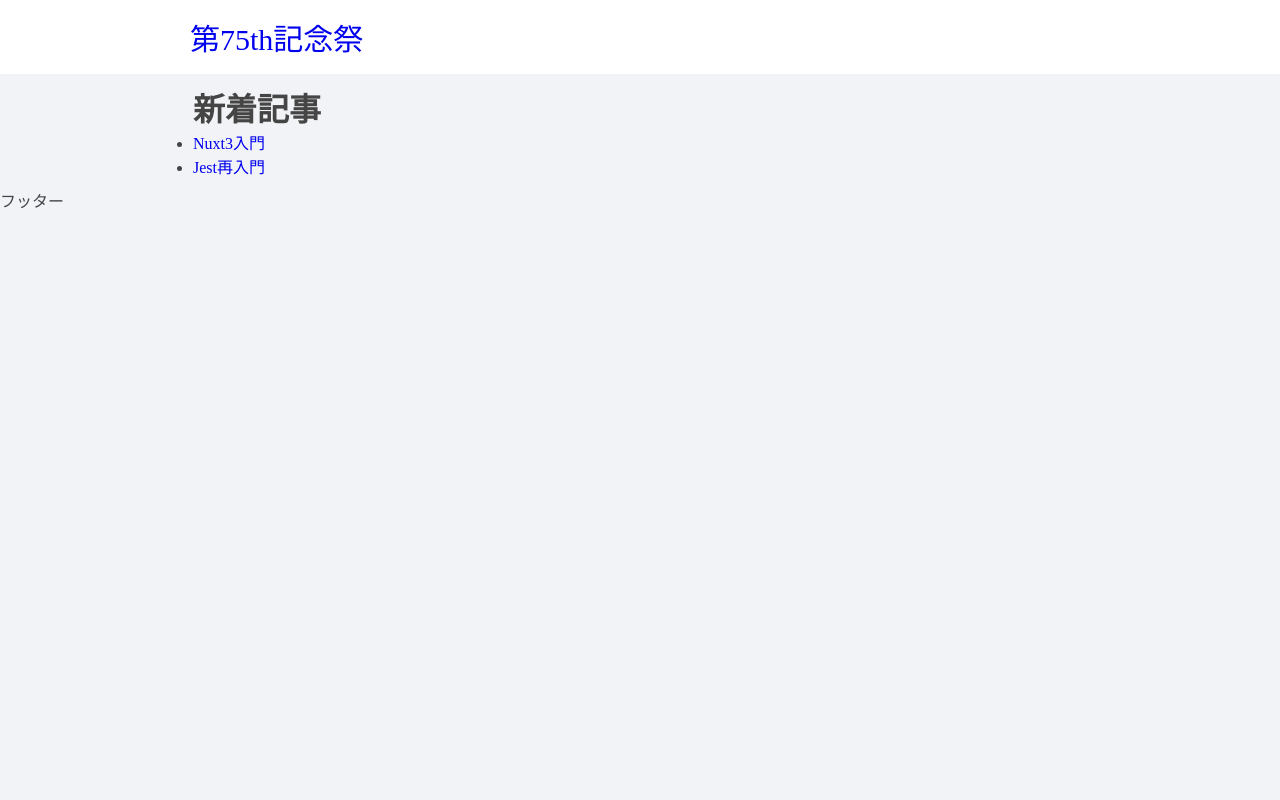
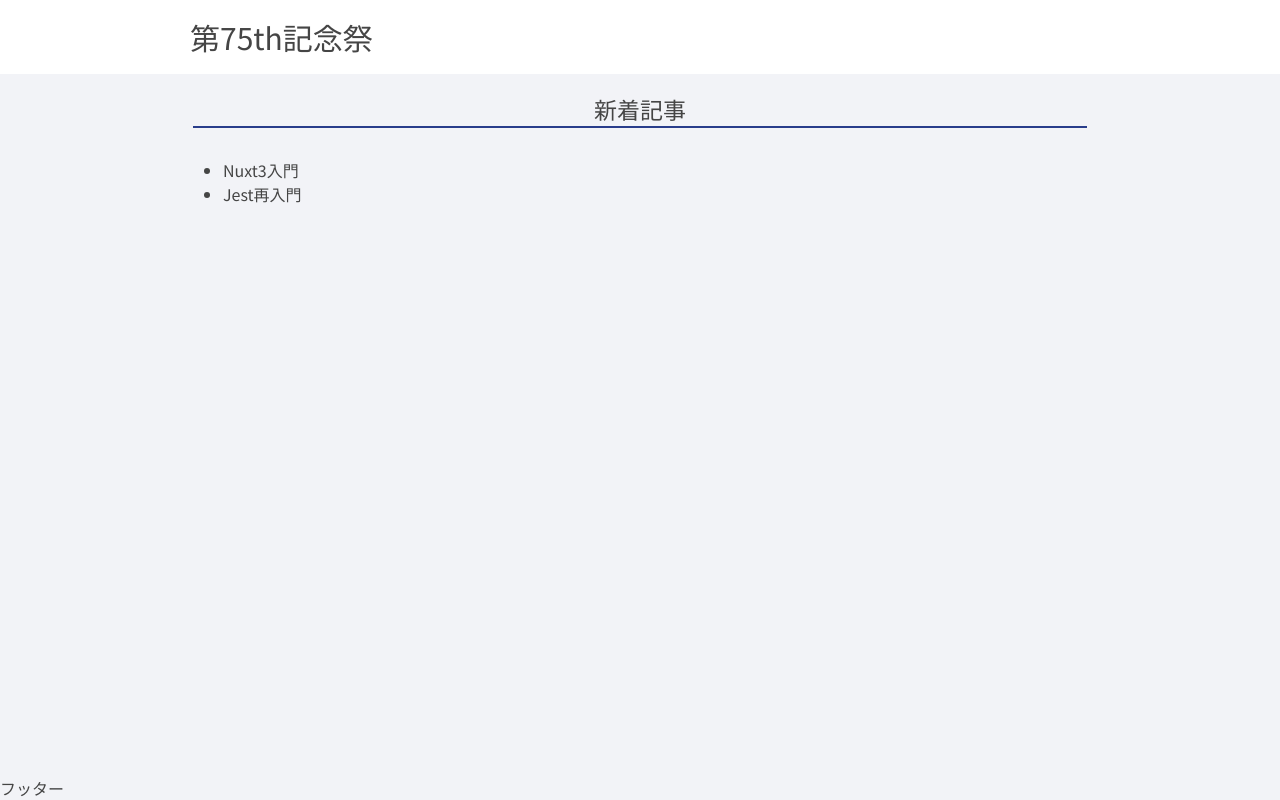
Before and after one commit to yas-ako/nuxt-app, a Nuxt app: page / in a window 1280 px wide. Built offline with nearby package versions, Linux system fonts and the light colour scheme.

Commit message:
[update] style.css 見出し，リンク，pタグのCSSを設定

```diff
--- a/assets/css/style.css
+++ b/assets/css/style.css
@@ -1,11 +1,67 @@
+@import url('https://fonts.googleapis.com/css2?family=Noto+Sans+JP:wght@100;400;900&display=swap');
+
+h1{
+  font-size: 23px;
+  font-weight: normal;
+  border-bottom: #293d8b solid 2px;
+  margin: 8px 0 15px 0;
+  text-align: center;
+  /* padding: 5px; */
+}
+
+h2{
+  margin: 10px 0 7px 0;
+  font-size: 18px;
+  font-weight: normal;
+  border-left: #293d8b solid 5px;
+  padding: 5px 10px;
+}
+
+
+
 html {
   background-color: #f2f3f7;
+  word-wrap: break-word;
+  font-family: 'Noto Sans JP', sans-serif;
+  font-size: 16px;
 }
+
+
+ol,
+ul {
+  padding: 15px;
+  margin: 15px;
+}
+
+
+main {
+  flex: 1;
+}
+
+/* main>div {
+  height: 100%;
+} */
 
 a {
   text-decoration: none;
+  color: inherit;
 }
 
 a:visited {
   color: inherit
 }
+
+.description{
+  margin: 10px;
+  padding: 5px;
+  /* border: #293d8b solid 1px; */
+  font-size: 14px;
+  color: #676767;
+}
+
+p{
+  padding: 8px 0 10px 0;
+}
+/* @media (min-width: 520px) {}
+
+@media (min-width: 960px) {} */
```
